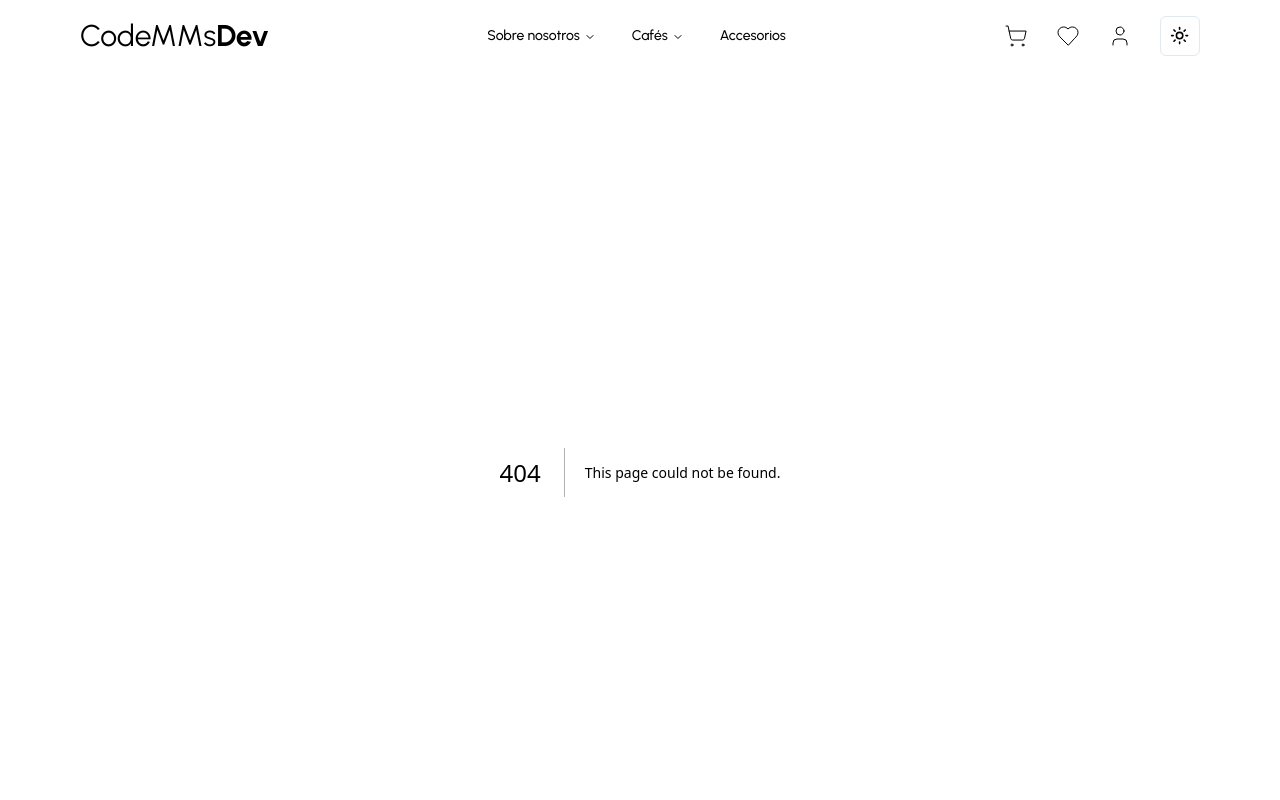
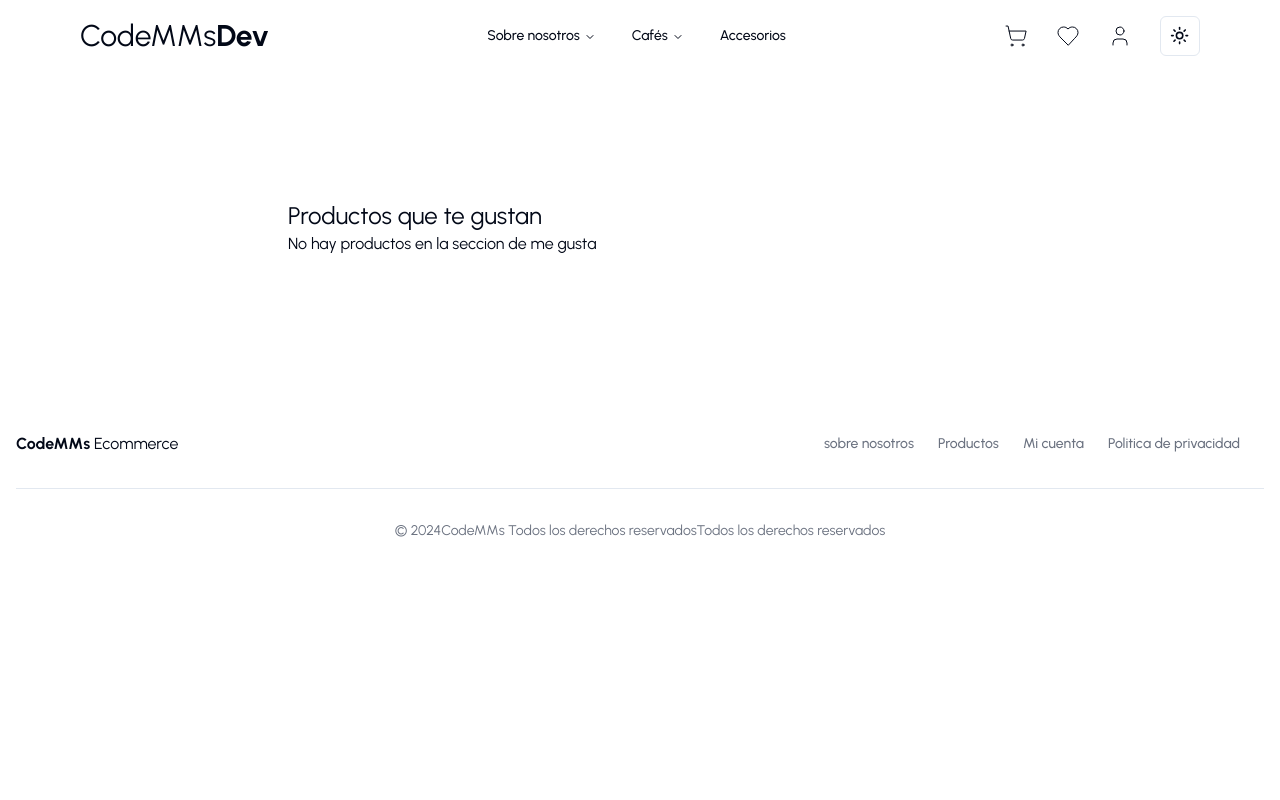
Before and after one commit to CodeMMs1147/curso-ecommerce-coffee, a Next.js app in the folder frontend-ecommerce/: page /loved-products in a window 1280 px wide. Before the commit this address had no page. Shown: the top 800 px of the page. Built offline with nearby package versions, Linux system fonts and the light colour scheme.

Commit message:
Se crean componetes para elementos descrptivos y algunos botones y se termina todo la funcionalidad del carrito y favoritos

```diff
--- a/frontend-ecommerce/app/(routes)/cart/components/cart-item.tsx
+++ b/frontend-ecommerce/app/(routes)/cart/components/cart-item.tsx
@@ -1,8 +1,10 @@
 /* eslint-disable @next/next/no-img-element */
+import ProductCloseButton from "@/components/shared/product-close-button";
+import ProductImageMiniature from "@/components/shared/product-image-miniature";
+import ProductTasteOrigin from "@/components/shared/product-taste-origin";
 import { useCart } from "@/hooks/use-cart";
+import { formatPrice } from "@/lib/formatPrice";
 import { ProductType } from "@/types/product";
-import { useRouter } from "next/navigation";
-import { Processor } from "postcss";
 
 interface CartItemProps {
   product: ProductType
@@ -10,17 +12,21 @@ interface CartItemProps {
 
 const CartItem = (props: CartItemProps) => {
   const {product} = props
-  const router = useRouter()
   const {removeItem} = useCart()
 
   return (
     <li className="flex py-6 border-b">
-      <div onClick={() => router.push(`/product/${product.attributes.slug}`)} className="cursor-pointer">
-        <img
-          src={`${process.env.NEXT_PUBLIC_BACKEND_URL}${product.attributes.images.data[0].attributes.url}`}
-          alt="Product"
-          className="w-24 h-24 overflow-hidden rounded-md sm:w-auto"
-        />
+
+      <ProductImageMiniature slug={product.attributes.slug} url={product.attributes.images.data[0].attributes.url}/>
+
+      <div className="flex justify-between flex-1 px-6">
+        <p>{product.attributes.productName}</p>
+        <p className="font-bold">{formatPrice(product.attributes.price)}</p>
+
+        <ProductTasteOrigin taste={product.attributes.taste} origin={product.attributes.origin} />
+
+        <ProductCloseButton id={product.id} onRemove={removeItem}/>
+
       </div>
     </li>
   );
--- /dev/null
+++ b/frontend-ecommerce/app/(routes)/loved-products/components/loved-item-products.tsx
@@ -0,0 +1,46 @@
+/* eslint-disable @next/next/no-img-element */
+import ProductCloseButton from "@/components/shared/product-close-button";
+import ProductImageMiniature from "@/components/shared/product-image-miniature";
+import ProductTasteOrigin from "@/components/shared/product-taste-origin";
+import { Button } from "@/components/ui/button";
+import { useCart } from "@/hooks/use-cart";
+import { useLovedProduct } from "@/hooks/use-loved-products";
+import { formatPrice } from "@/lib/formatPrice";
+import { ProductType } from "@/types/product";
+
+interface lovedProductProps {
+  product: ProductType
+}
+
+const LovedItemProduct = (props: lovedProductProps) => {
+  const {product} = props
+  const {removeLovedItem} = useLovedProduct()
+  const {addItem} = useCart()
+
+  const addToCheckout = () => {
+    addItem(product)
+    removeLovedItem(product.id)
+  }
+
+  return (
+    <li className="flex py-6 border-b">
+
+      <ProductImageMiniature slug={product.attributes.slug} url={product.attributes.images.data[0].attributes.url}/>
+
+      <div className="flex justify-between flex-1 px-6">
+        <div>
+          <h2 className="text-lg font-bold">{product.attributes.productName}</h2>
+          <h2 className="font-bold">{formatPrice(product.attributes.price)}</h2>
+
+          <ProductTasteOrigin taste={product.attributes.taste} origin={product.attributes.origin}/>
+
+          <Button className="tm-5 rounded-full" onClick={addToCheckout}>Añadir al carrito</Button>
+        </div>
+
+        <ProductCloseButton id={product.id} onRemove={removeLovedItem}/>
+      </div>
+    </li>
+  );
+}
+
+export default LovedItemProduct;
--- /dev/null
+++ b/frontend-ecommerce/app/(routes)/loved-products/page.tsx
@@ -0,0 +1,27 @@
+"use client"
+import { useLovedProduct } from "@/hooks/use-loved-products"
+import LovedItemProduct from "./components/loved-item-products"
+
+export default function Page() {
+  const {lovedItems} = useLovedProduct()
+
+  return (
+    <div className="max-w-4xl py-4 mx-auto sm:py-32 sm:px-24">
+      <h1 className="sm:text-2xl">
+        Productos que te gustan
+      </h1>
+
+      <div>
+        {lovedItems.length === 0 && (
+          <p>No hay productos en la seccion de me gusta</p>
+        )}
+
+        <ul>
+          {lovedItems.map((item) => (
+            <LovedItemProduct key={item.id} product={item}/>
+          ))}
+        </ul>
+      </div>
+    </div>
+  )
+}
--- a/frontend-ecommerce/app/(routes)/product/[productSlug]/components/info-product.tsx
+++ b/frontend-ecommerce/app/(routes)/product/[productSlug]/components/info-product.tsx
@@ -1,6 +1,8 @@
+import ProductTasteOrigin from "@/components/shared/product-taste-origin";
 import { Button } from "@/components/ui/button";
 import { Separator } from "@/components/ui/separator";
 import { useCart } from "@/hooks/use-cart";
+import { useLovedProduct } from "@/hooks/use-loved-products";
 import { formatPrice } from "@/lib/formatPrice";
 import { ProductType } from "@/types/product";
 import { Heart } from "lucide-react";
@@ -12,19 +14,14 @@ export type InfoProductProps = {
 const InfoProduct = (props: InfoProductProps) => {
   const {product} = props
   const {addItem} = useCart()
+  const {addLoveItem } = useLovedProduct()
+
 
   return (
     <div className="px-6">
       <div className="justify-between mb-3 sm:flex">
         <h1 className="text-2xl">{product.attributes.productName}</h1>
-        <div className="flex items-center justify-between gap-3">
-          <p className="px-2 py-1 text-xs text-white bg-black rounded-full dark:bg-white dark:text-white w-fit">
-            {product.attributes.taste}
-          </p>
-          <p className="px-2 py-1 text-xs bg-yellow-900 rounded-full w-fit">
-            {product.attributes.origin}
-          </p>
-        </div>
+        <ProductTasteOrigin taste={product.attributes.taste} origin={product.attributes.origin} />
       </div>
 
       <Separator className="my-4"/>
@@ -33,7 +30,7 @@ const InfoProduct = (props: InfoProductProps) => {
       <p className="my-4 text-2xl">{formatPrice(product.attributes.price)}</p>
       <div className="flex items-center gap-5">
         <Button className="w-full" onClick={() => addItem(product)}>Comprar</Button>
-        <Heart width={30} strokeWidth={1} className="transition duration-300 cursor-pointer hover:fill-black" onClick={() => console.log('Add to loved products')}/>
+        <Heart width={30} strokeWidth={1} className="transition duration-300 cursor-pointer hover:fill-black" onClick={() => addLoveItem(product)}/>
       </div>
     </div>
 
--- a/frontend-ecommerce/components/navbar.tsx
+++ b/frontend-ecommerce/components/navbar.tsx
@@ -5,11 +5,13 @@ import MenuList from "./menu-list";
 import ItemsMenuMobile from "./items-menu-mobile";
 import ToggleTheme from "./toggle-theme";
 import { useCart } from "@/hooks/use-cart";
+import { useLovedProduct } from "@/hooks/use-loved-products";
 
 const Navbar = () => {
 
   const router = useRouter()
   const cart = useCart()
+  const {lovedItems} = useLovedProduct()
 
   return (
     <div className="flex items-center justify-between p-4 mx-auto cursor-pointer sm:max-w-4xl md:max-w-6xl">
@@ -44,8 +46,8 @@ const Navbar = () => {
 
         <Heart
           strokeWidth="1"
-          className="cursor-pointer"
-          onClick={() => router.push("/lovedProducts")}
+          className={`cursor-pointer ${lovedItems.length > 0 && 'fill-black dark:fill-white'}`}
+          onClick={() => router.push("/loved-products")}
         />
 
         <User strokeWidth={1} className="cursor-pointer"/>
--- /dev/null
+++ b/frontend-ecommerce/components/shared/product-close-button.tsx
@@ -0,0 +1,21 @@
+import { cn } from "@/lib/utils";
+import { X } from "lucide-react";
+
+interface ProductCloseButtonProps {
+  id: number,
+  onRemove: (id: number) => void
+}
+
+const ProductCloseButton = (props: ProductCloseButtonProps) => {
+  const {id, onRemove} = props
+
+  return (
+    <div>
+      <button className={cn("rounded-full flex items-center justify-center bg-white border shadow-md p-hover:scale-100 transition")}>
+        <X size={20} onClick={() => onRemove(id)}/>
+      </button>
+    </div>
+  );
+}
+
+export default ProductCloseButton;
--- /dev/null
+++ b/frontend-ecommerce/components/shared/product-image-miniature.tsx
@@ -0,0 +1,25 @@
+/* eslint-disable @next/next/no-img-element */
+"use client"
+import { useRouter } from "next/navigation";
+
+interface ProductImageMiniatureProps {
+  slug: string,
+  url: string
+}
+
+const ProductImageMiniature = (props: ProductImageMiniatureProps) => {
+  const router = useRouter()
+  const {slug, url} = props
+
+  return (
+    <div onClick={() => router.push(`/product/${slug}`)} className="cursor-pointer">
+      <img
+        src={`${process.env.NEXT_PUBLIC_BACKEND_URL}${url}`}
+        alt="Product"
+        className="w-24 h-24 overflow-hidden rounded-md sm:w-auto"
+      />
+    </div>
+  );
+}
+
+export default ProductImageMiniature;
--- /dev/null
+++ b/frontend-ecommerce/components/shared/product-taste-origin.tsx
@@ -0,0 +1,17 @@
+interface ProductTasteOrigin {
+  taste: string,
+  origin: string
+}
+
+const ProductTasteOrigin = (props: ProductTasteOrigin) => {
+  const {origin, taste} = props
+
+  return (
+    <div className="flex items-center justify-between gap-3">
+      <p className="px-2 py-1 text-xs text-white bg-black rounded-full dark:bg-white dark:text-black w-fit">{taste}</p>
+      <p className="px-2 py-1 text-xs text-white bg-yellow-900 rounded-full w-fit">{origin}</p>
+    </div>
+  );
+}
+
+export default ProductTasteOrigin;
--- /dev/null
+++ b/frontend-ecommerce/hooks/use-loved-products.tsx
@@ -0,0 +1,42 @@
+import {create} from "zustand";
+import {persist, createJSONStorage} from "zustand/middleware";
+import { ProductType } from "@/types/product";
+import {toast} from "@/components/ui/use-toast"
+
+interface UseLovedProductsType {
+  lovedItems: ProductType[],
+  addLoveItem: (data: ProductType) => void
+  removeLovedItem: (id: number) => void
+}
+
+export const useLovedProduct = create(persist<UseLovedProductsType>((set, get) => ({
+  lovedItems: [],
+  addLoveItem: (data: ProductType) => {
+    const currentLovedItem = get().lovedItems;
+    const existingItem = currentLovedItem.find((item) => item.id === data.id)
+
+    if(existingItem){
+      return toast({
+        title: "El producto ya existe en la lista",
+        variant: "destructive"
+      })
+    }
+
+    set({
+      lovedItems: [...get().lovedItems, data]
+    })
+    toast({
+      title: "Producto añadido a la lista"
+    })
+  },
+  removeLovedItem: (id: number) => {
+    set({lovedItems: [...get().lovedItems.filter((item) => item.id !== id)]})
+    toast({
+      title: "producto eliminado de la lista"
+    })
+  }
+
+}), {
+  name: "loved-product-storage",
+  storage: createJSONStorage(() => localStorage)
+}))
```
